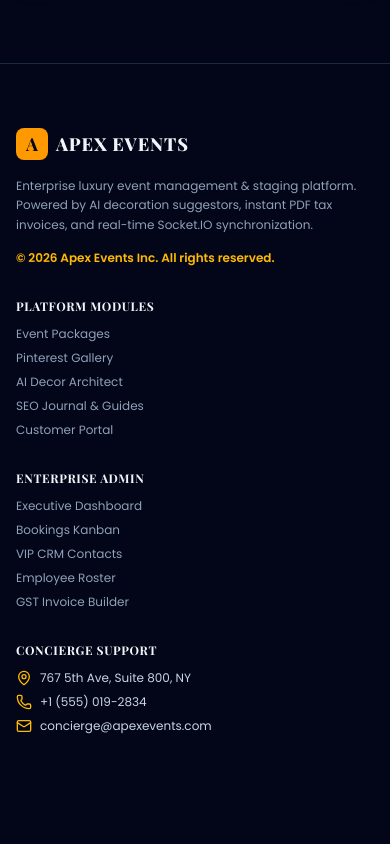
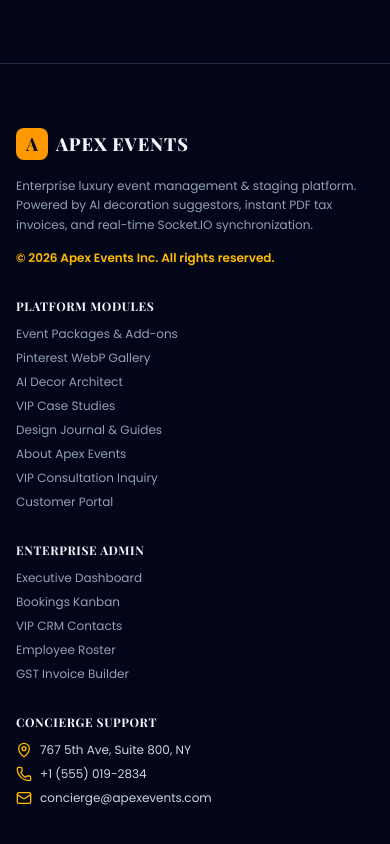
Before and after one commit to sahilyadav-01/apextech, a React (Vite) app: page /#/projects in a window 390 px wide. Shown: the part 3263-4107 px from the top of the page. Built offline with nearby package versions, Linux system fonts and the light colour scheme; a web font is replaced by a local one.

Commit message:
feat: implement responsive layout Footer component with navigation and contact details

```diff
--- a/src/components/v3/layout/Footer.tsx
+++ b/src/components/v3/layout/Footer.tsx
@@ -25,10 +25,13 @@ export const Footer: React.FC = () => {
         <div className="space-y-3">
           <h4 className="font-heading font-bold text-slate-100 uppercase text-xs tracking-wider">Platform Modules</h4>
           <ul className="space-y-2">
-            <li><Link to="/services" className="hover:text-amber-400 transition-colors">Event Packages</Link></li>
-            <li><Link to="/gallery" className="hover:text-amber-400 transition-colors">Pinterest Gallery</Link></li>
+            <li><Link to="/services" className="hover:text-amber-400 transition-colors">Event Packages &amp; Add-ons</Link></li>
+            <li><Link to="/gallery" className="hover:text-amber-400 transition-colors">Pinterest WebP Gallery</Link></li>
             <li><Link to="/ai-planner" className="hover:text-amber-400 transition-colors">AI Decor Architect</Link></li>
-            <li><Link to="/blogs" className="hover:text-amber-400 transition-colors">SEO Journal &amp; Guides</Link></li>
+            <li><Link to="/projects" className="hover:text-amber-400 transition-colors">VIP Case Studies</Link></li>
+            <li><Link to="/blogs" className="hover:text-amber-400 transition-colors">Design Journal &amp; Guides</Link></li>
+            <li><Link to="/about" className="hover:text-amber-400 transition-colors">About Apex Events</Link></li>
+            <li><Link to="/contact" className="hover:text-amber-400 transition-colors">VIP Consultation Inquiry</Link></li>
             <li><Link to="/portal" className="hover:text-amber-400 transition-colors">Customer Portal</Link></li>
           </ul>
         </div>
```
